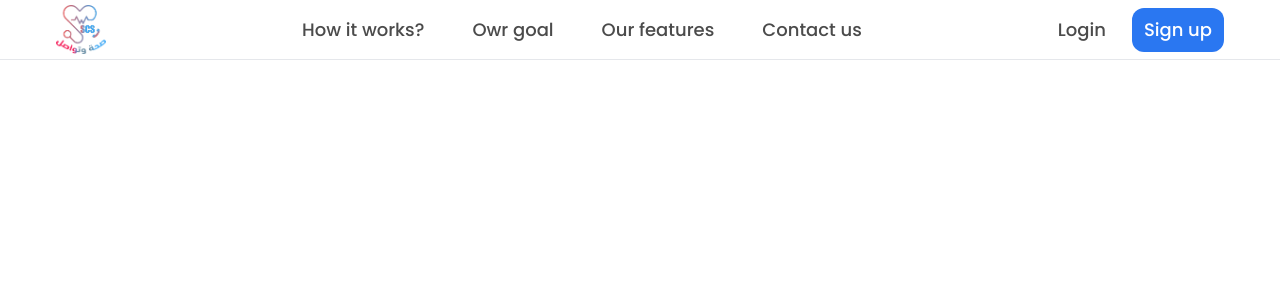
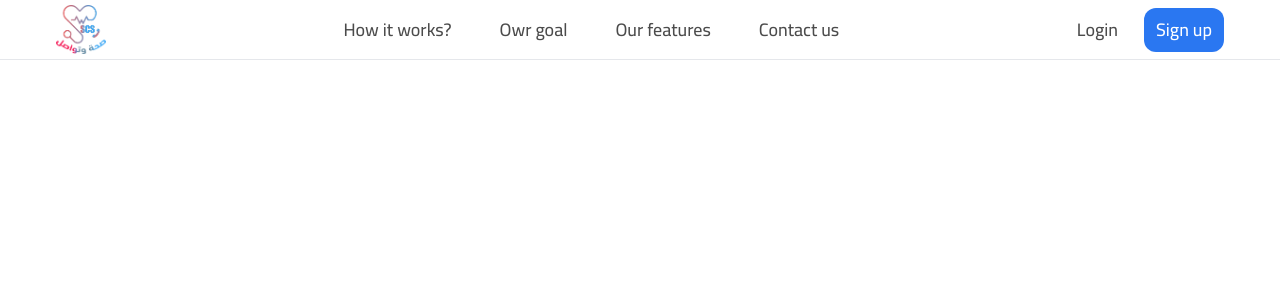
Before and after one commit to imadbenmadi/siha-twasol-front, a React (Vite) app: page /Home in a window 1280 px wide. Shown: the top 300 px of the page. Built offline with nearby package versions, Linux system fonts and the light colour scheme; no server answers.

Commit message:
chnagin the font

```diff
--- a/src/App.jsx
+++ b/src/App.jsx
@@ -50,7 +50,8 @@
         const fetch_fonts = () => {
             return new Promise((resolve, reject) => {
                 const fontURL =
-                    "https://fonts.googleapis.com/css2?family=Poppins:ital,wght@0,100;0,200;0,300;0,400;0,500;0,600;0,700;0,800;0,900;1,100;1,200;1,300;1,400;1,500;1,600;1,700;1,800;1,900&display=swap";
+                    // "https://fonts.googleapis.com/css2?family=Poppins:ital,wght@0,100;0,200;0,300;0,400;0,500;0,600;0,700;0,800;0,900;1,100;1,200;1,300;1,400;1,500;1,600;1,700;1,800;1,900&display=swap";
+                    "https://fonts.googleapis.com/css2?family=Cairo:wght@200..1000&display=swap";
                 const loadFont = (url) => {
                     return new Promise((resolve, reject) => {
                         const link = document.createElement("link");
@@ -66,7 +67,7 @@
                         };
                         document.head.appendChild(link);
                         document.getElementById("root").style.fontFamily =
-                            "Poppins";
+                            "cairo";
                     });
                 };
 
```
